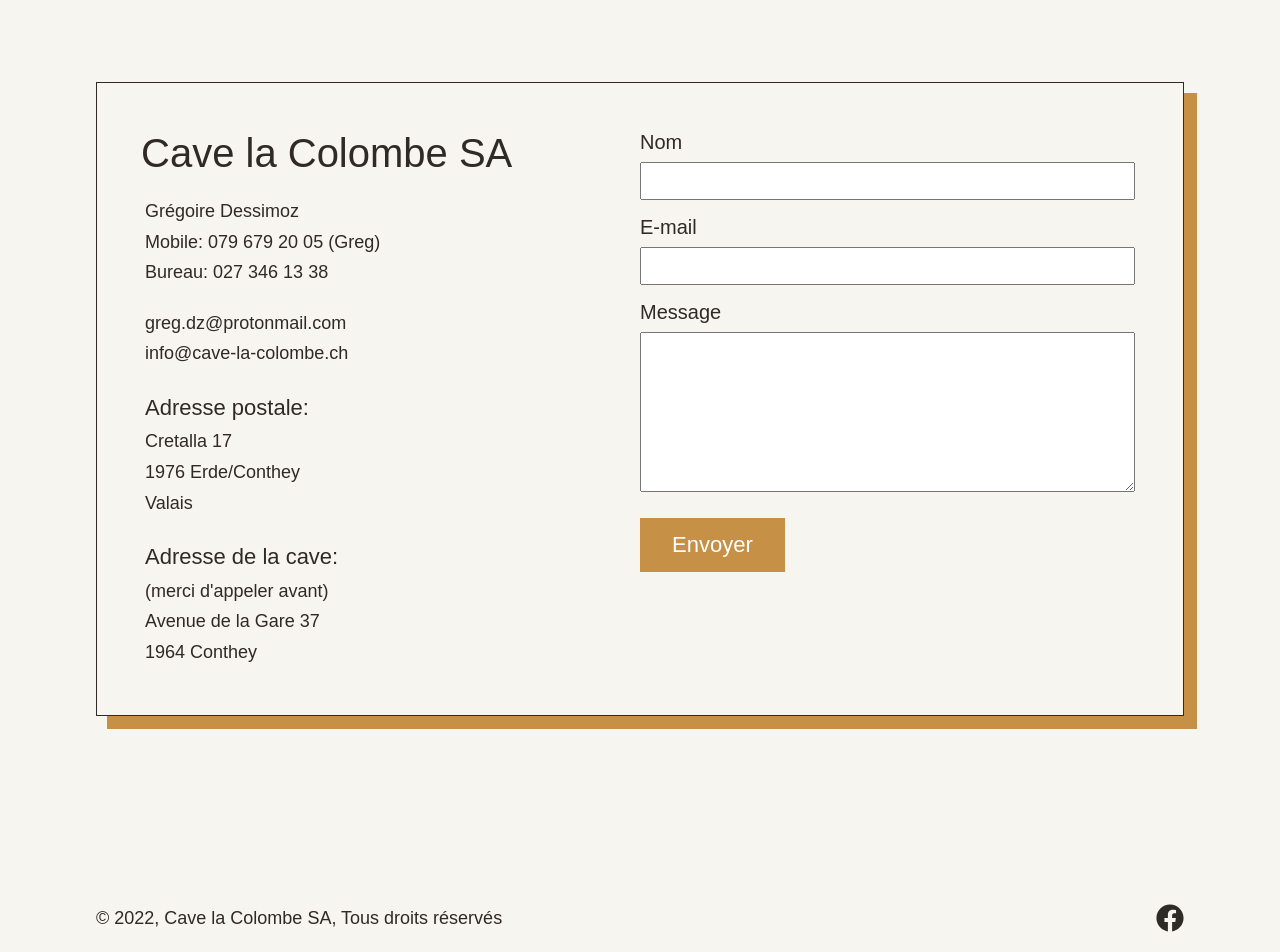
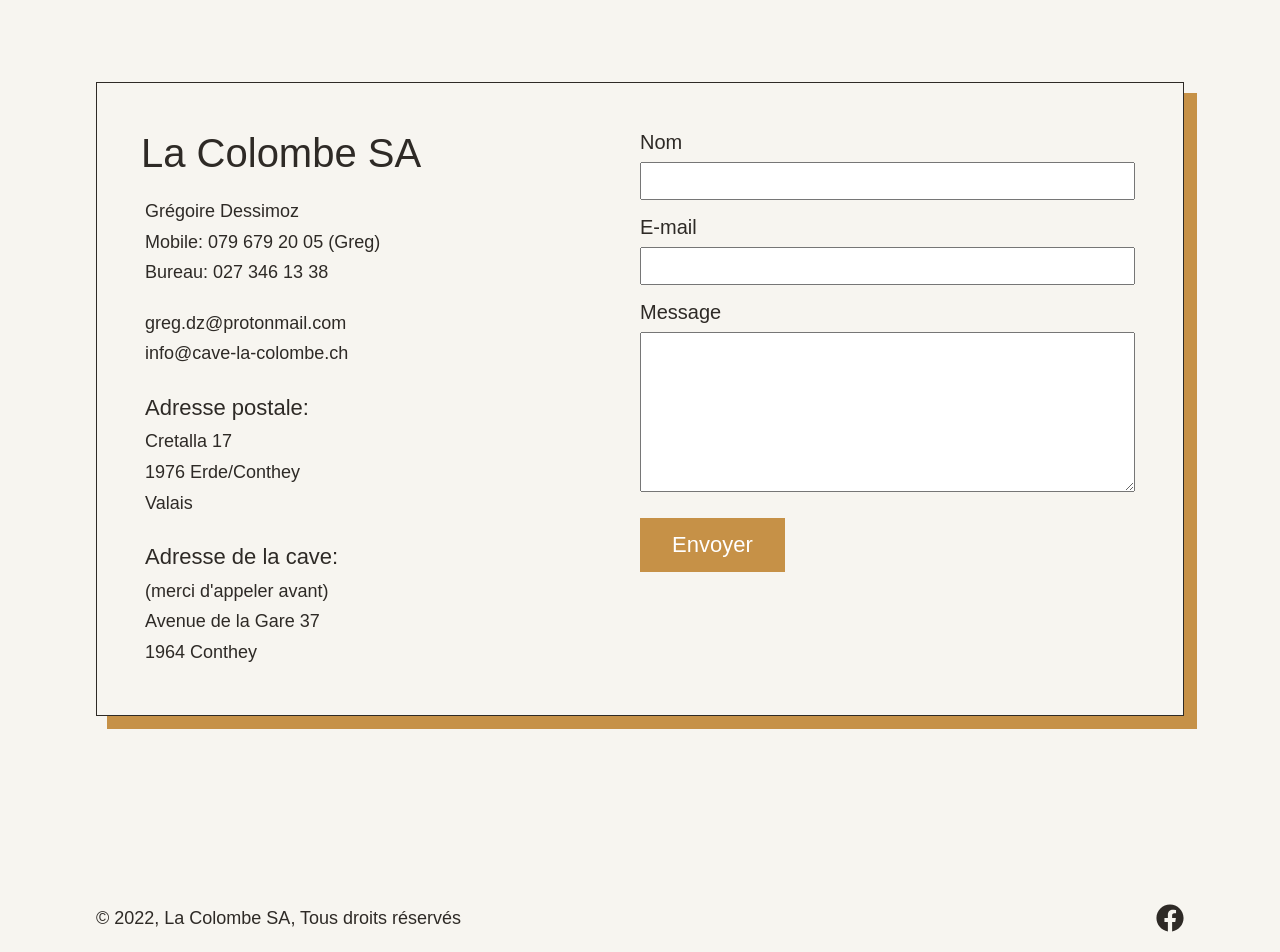
Before and after one commit to nicolasvarone/cave-la-colombe, a React (Create React App) app: page /visite in a window 1280 px wide. Shown: the part 1320-2272 px from the top of the page. Built offline with nearby package versions, Linux system fonts and the light colour scheme; a web font is replaced by a local one.

Commit message:
Replaces Cave la Colombe SA with La Colombe SA

```diff
--- a/src/components/Contact/Contact.jsx
+++ b/src/components/Contact/Contact.jsx
@@ -5,7 +5,7 @@ const Contact = () => {
     <StyledContact>
       <FlexContact>
         <Left>
-          <h3>Cave la Colombe SA</h3>
+          <h3>La Colombe SA</h3>
           <p>
             Grégoire Dessimoz
             <br />
--- a/src/components/Footer/Footer.jsx
+++ b/src/components/Footer/Footer.jsx
@@ -5,7 +5,7 @@ const Footer = () => {
   return (
     <StyledFooter>
       <WrapperFooter>
-        <p>© 2022, Cave la Colombe SA, Tous droits réservés</p>
+        <p>© 2022, La Colombe SA, Tous droits réservés</p>
         <a
           href='https://www.facebook.com/CaveLaColombe'
           target='_blank'
```
